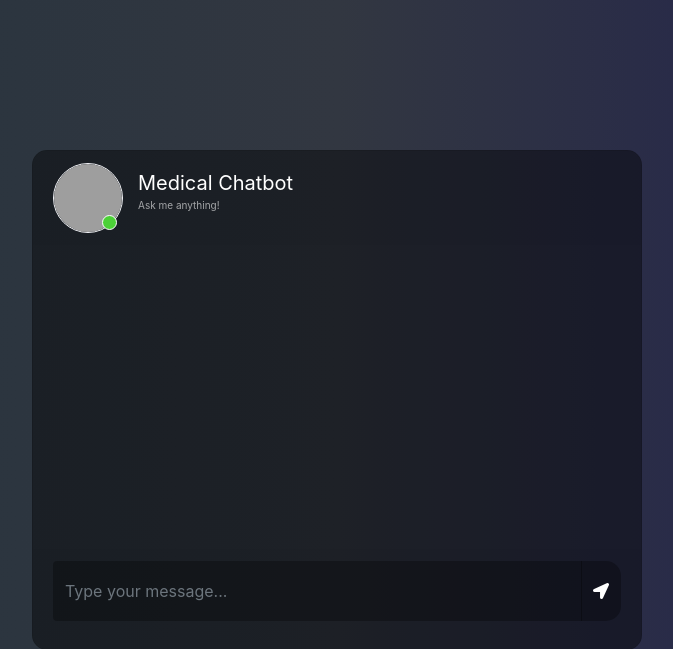
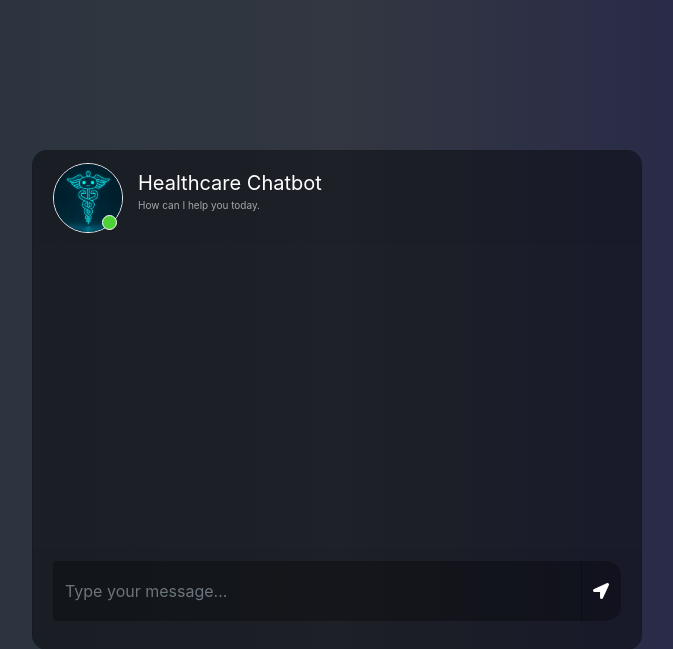
Before and after one commit to anuragpekka/Healthcare-chatbot, a Flask app: page / in a window 1280 px wide. Shown: the top 649 px of the page, without its empty margins (303-976 px from the left). Run offline with Flask 3, Linux system fonts and the light colour scheme; some libraries are stand-ins or nearby versions; grey boxes are pictures that could not be loaded.

Commit message:
Added cicd

```diff
--- a/setup.py
+++ b/setup.py
@@ -1,7 +1,7 @@
 from setuptools import find_packages, setup
 
 setup(
-    name = 'Generative AI Project: Medical Chatbot',
+    name = 'Generative AI Project: Healthcare Chatbot',
     version= '0.0.0',
     author= 'Anurag P Ekka',
     author_email= 'anuragpekka@gmail.com',
--- a/templates/chat.html
+++ b/templates/chat.html
@@ -21,13 +21,12 @@
 						<div class="card-header msg_head">
 							<div class="d-flex bd-highlight">
 								<div class="img_cont">
-									<img src="https://cdn-icons-png.flaticon.com/512/387/387569.png" class="rounded-circle user_img">
-									<!-- <img src="https://www.prdistribution.com/spirit/uploads/pressreleases/2019/newsreleases/d83341deb75c4c4f6b113f27b1e42cd8-chatbot-florence-already-helps-thousands-of-patients-to-remember-their-medication.png" class="rounded-circle user_img"> -->
+									<img src="static\chat-icon.jpg" class="rounded-circle user_img">
 									<span class="online_icon"></span>
 								</div>
 								<div class="user_info">
-									<span>Medical Chatbot</span>
-									<p>Ask me anything!</p>
+									<span>Healthcare Chatbot</span>
+									<p>How can I help you today.</p>
 								</div>
 							</div>
 						</div>
```
Also changed, not shown: .github/workflows/cicd.yaml (added), README.md, static/chat-icon.jpg (added), 2 other files.
